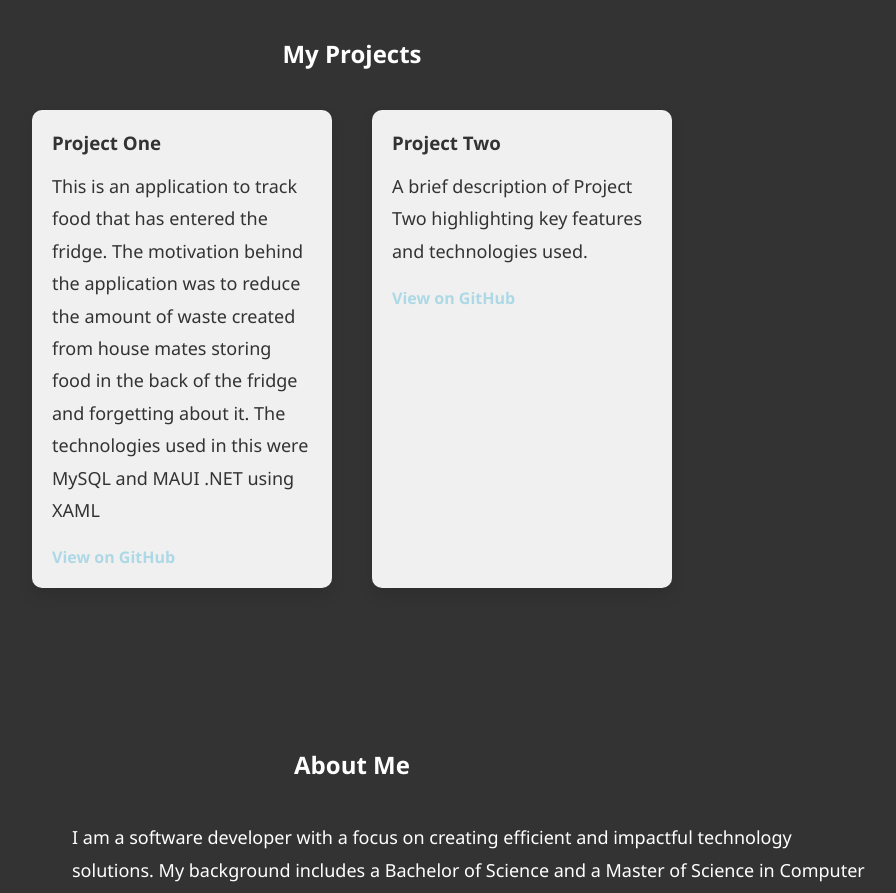
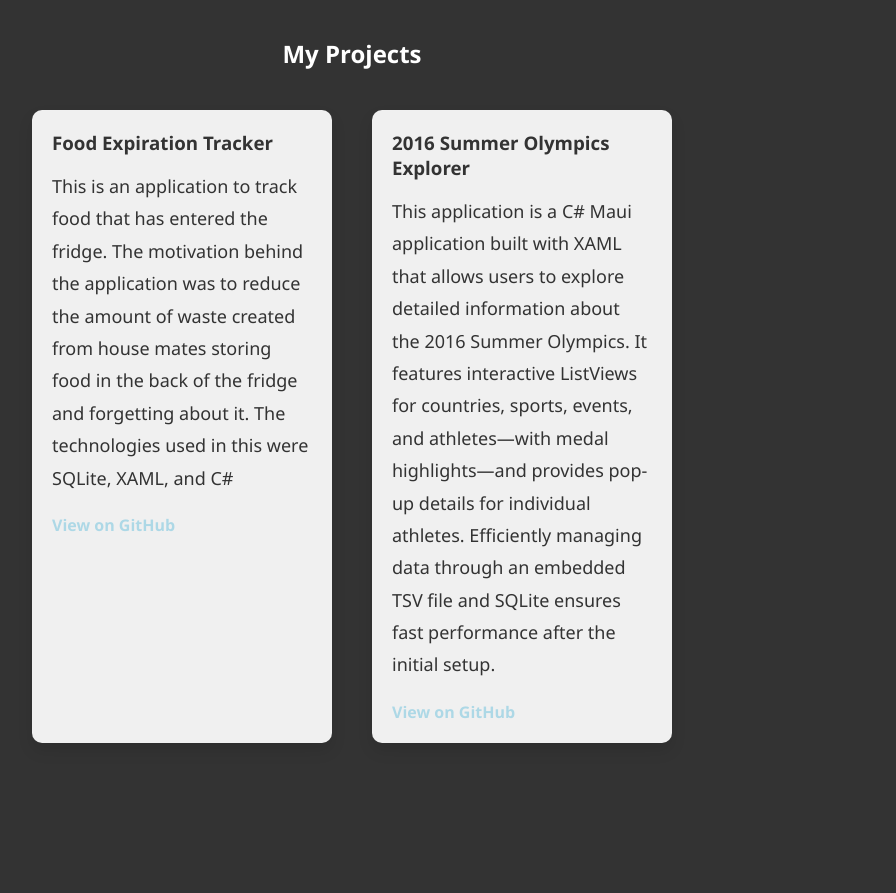
Before and after one commit to Noahg444/Noah-Personal-Portfolio, a React (Create React App) app: page / in a window 1280 px wide. Shown: the part 820-1713 px from the top of the page, without its empty margins (288-1184 px from the left). Built offline with nearby package versions, Linux system fonts and the light colour scheme.

Commit message:
Changes to Project2

```diff
--- a/src/components/Projects.js
+++ b/src/components/Projects.js
@@ -7,14 +7,21 @@ const Projects = () => {
             <h2>My Projects</h2>
             <div className="project-list">
                 <div className="project-card">
-                    <h3>Project One</h3>
-                    <p>This is an application to track food that has entered the fridge. The motivation behind the application was to reduce the amount of waste created from house mates storing food in the back of the fridge and forgetting about it. The technologies used in this were MySQL and MAUI .NET using XAML</p>
+                    <h3>Food Expiration Tracker</h3>
+                    <p>This is an application to track food that has entered the fridge. The motivation behind the application was to reduce the amount
+                        of waste created from house mates storing food in the back of the fridge and forgetting about it. The technologies used in this
+                        were SQLite, XAML, and C#
+                    </p>
                     <a href="https://github.com/Noahg444/Maui-.NET-DontExpire" target="_blank" rel="DontExpire Project">View on GitHub</a>
                 </div>
                 <div className="project-card">
-                    <h3>Project Two</h3>
-                    <p>A brief description of Project Two highlighting key features and technologies used.</p>
-                    <a href="https://github.com/yourusername/project-two" target="_blank" rel="noopener noreferrer">View on GitHub</a>
+                    <h3>2016 Summer Olympics Explorer</h3>
+                    <p>
+                        This application is a C# Maui application built with XAML that allows users to explore detailed information about the
+                        2016 Summer Olympics. It features interactive ListViews for countries, sports, events, and athletes—with medal highlights—and
+                        provides pop-up details for individual athletes. Efficiently managing data through an embedded TSV file and SQLite ensures fast performance after the initial setup.
+                    </p>
+                    <a href="https://github.com/Noahg444/2016-Summer-Olympics-Explorer-MAUI-.NET" target="_blank" rel="2016 Summer Olympics Explorer">View on GitHub</a>
                 </div>
                 {/* ...add more project cards as needed... */}
             </div>
```
